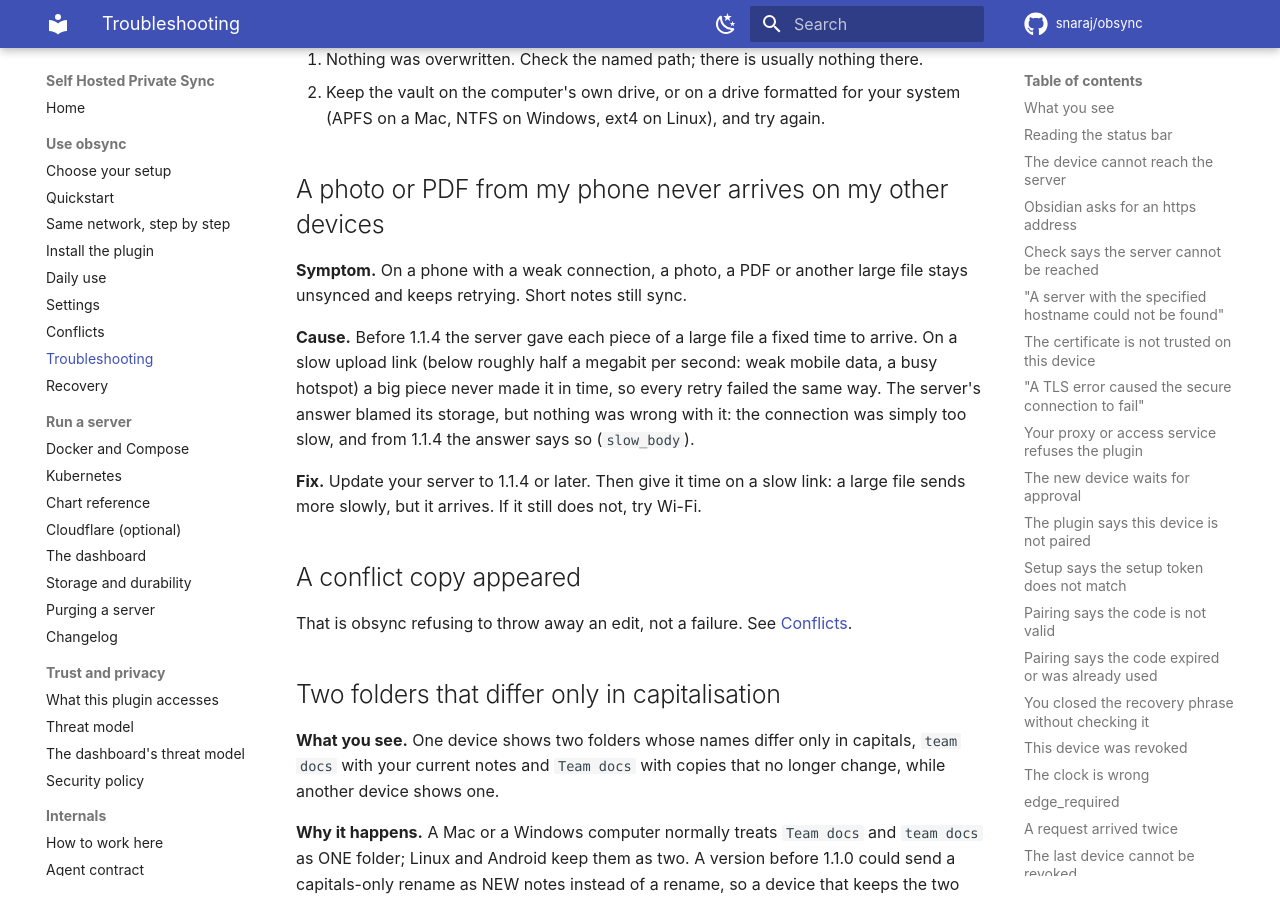
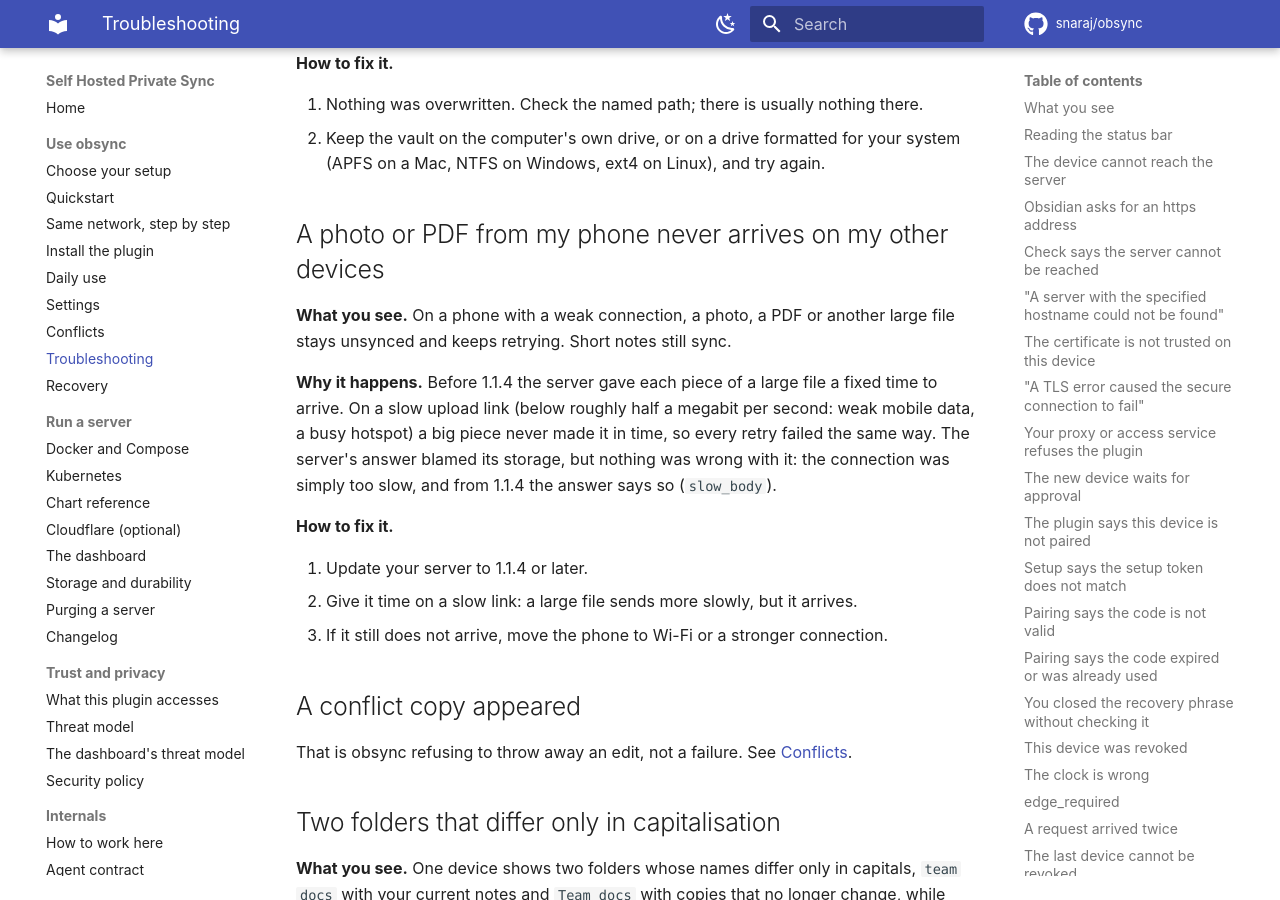
Before and after one commit to snaraj/obsync, an MkDocs documentation site: the page built from docs/troubleshooting.md, in a window 1280 px wide and 900 px high, scrolled down 19195 px. Built offline with MkDocs 1.6.1 and Material for MkDocs 9.7.7, drawn with Linux system fonts in a browser that asks for light colours; comment, search, counter and statistics services are not loaded; some of the changed text lies outside the part shown.

Commit message:
Give the slow-upload entry the troubleshooting page's shape and index it (#204)
Problem: the "A photo or PDF from my phone never arrives" entry, added with
the 16 KiB/s body-rate floor, was written against the old troubleshooting
layout (Symptom / Cause / Fix). The page was rebuilt in this train around what
a user sees, and every other entry now reads What you see / Why it happens /
How to fix it with numbered steps. The new entry was also missing from the
symptom index at the top, so nobody scanning the page would find it.

Change:
1. The entry uses the page's three labels, and its fix is three numbered
   steps: update the server, give a slow link time, then move to Wi-Fi or a
   stronger connection.
2. The "Your notes and folders" index gains a row that links to it.

Evidence: the strict docs build's anchor check and the contract suite pass
at this head.

Accounting: +8/-4 in docs/troubleshooting.md.

- Opus5.5

```diff
--- a/docs/troubleshooting.md
+++ b/docs/troubleshooting.md
@@ -44,6 +44,7 @@
 | A note came back as a conflict copy | [A conflict copy appeared](#a-conflict-copy-appeared) |
 | A note or file never arrives on another device | [A file is not syncing](#a-file-is-not-syncing) |
 | A large file is missing on a phone | [A large file did not arrive on a phone](#a-large-file-did-not-arrive-on-a-phone) |
+| A photo or PDF from a phone on a weak connection never arrives on the other devices | [A photo or PDF from my phone never arrives on my other devices](#a-photo-or-pdf-from-my-phone-never-arrives-on-my-other-devices) |
 | Notes you deleted on one device disappeared everywhere | [Notes deleted on one device disappeared everywhere](#notes-deleted-on-one-device-disappeared-everywhere) |
 | A folder deleted on another device stays on a Mac | [A deleted folder stays on a Mac](#a-deleted-folder-stays-on-a-mac) |
 | An empty folder appeared where another device has a linked folder | [A linked folder shows up empty on other devices](#a-linked-folder-shows-up-empty-on-other-devices) |
@@ -718,19 +719,23 @@
 
 ## A photo or PDF from my phone never arrives on my other devices
 
-**Symptom.** On a phone with a weak connection, a photo, a PDF or another
+**What you see.** On a phone with a weak connection, a photo, a PDF or another
 large file stays unsynced and keeps retrying. Short notes still sync.
 
-**Cause.** Before 1.1.4 the server gave each piece of a large file a fixed
-time to arrive. On a slow upload link (below roughly half a megabit per
+**Why it happens.** Before 1.1.4 the server gave each piece of a large file a
+fixed time to arrive. On a slow upload link (below roughly half a megabit per
 second: weak mobile data, a busy hotspot) a big piece never made it in time,
 so every retry failed the same way. The server's answer blamed its storage,
 but nothing was wrong with it: the connection was simply too slow, and from
 1.1.4 the answer says so (`slow_body`).
 
-**Fix.** Update your server to 1.1.4 or later. Then give it time on a slow
-link: a large file sends more slowly, but it arrives. If it still does not,
-try Wi-Fi.
+**How to fix it.**
+
+1. Update your server to 1.1.4 or later.
+2. Give it time on a slow link: a large file sends more slowly, but it
+   arrives.
+3. If it still does not arrive, move the phone to Wi-Fi or a stronger
+   connection.
 
 ## A conflict copy appeared
 
```
